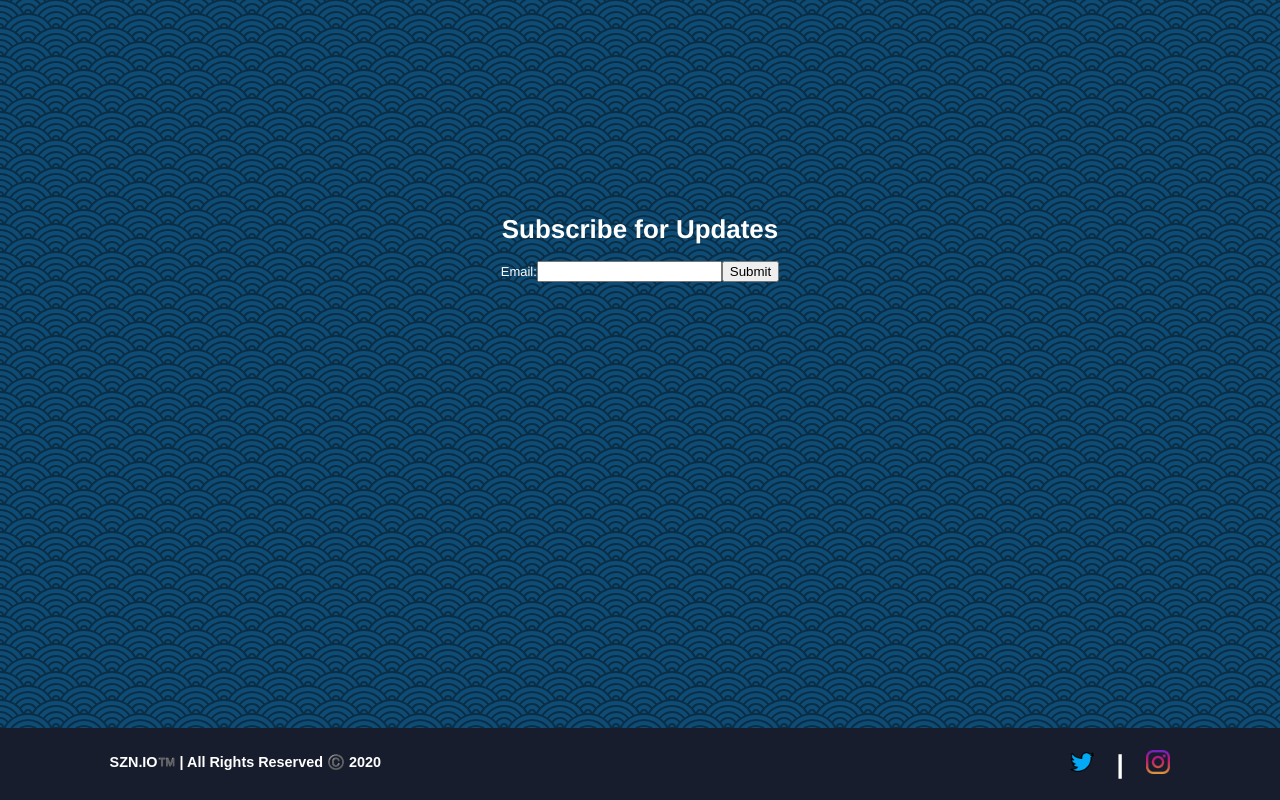
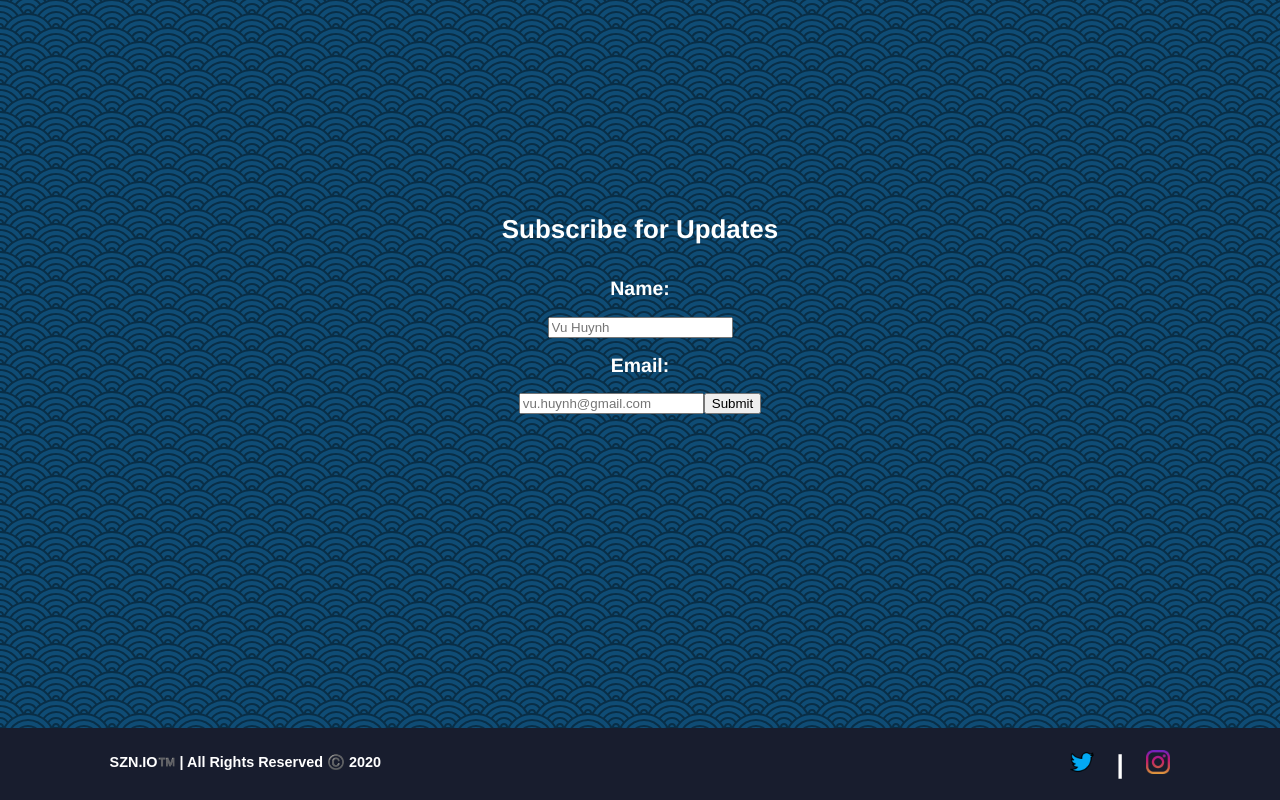
Before and after one commit to radicalkidd/mvp-landing-page, a React app: page / in a window 1280 px wide. Shown: the part 1527-2327 px from the top of the page. Built offline with nearby package versions, Linux system fonts and the light colour scheme; the HTML template or start-up script is replaced by a standard one.

Commit message:
Handle Multiple Inputs for Subscribe Component

```diff
--- a/client/src/components/Subscribe.jsx
+++ b/client/src/components/Subscribe.jsx
@@ -4,6 +4,7 @@ class Subscribe extends Component {
   constructor(props) {
     super(props);
     this.state = {
+      name: '',
       email: ''
     };
     this.handleChange = this.handleChange.bind(this);
@@ -11,7 +12,7 @@ class Subscribe extends Component {
   }
 
   handleChange(e) {
-    this.setState({value: e.target.value})
+    this.setState({ [e.target.name]: e.target.value });
   }
 
   handleSubmit(e) {
@@ -25,8 +26,12 @@ class Subscribe extends Component {
         <h1>Subscribe for Updates</h1>
         <form onSubmit={this.handleSubmit}>
           <label>
-            Email:
-            <input type="text" value={this.state.value} onChange={this.handleChange} />
+            <h2>Name: </h2>
+            <input name="fullName" type="text" onChange={this.handleChange} placeholder="Vu Huynh"/>
+          </label>
+          <label>
+            <h2>Email: </h2>
+            <input name="email" type="text" onChange={this.handleChange} placeholder="vu.huynh@gmail.com"/>
           </label>
             <button>Submit</button>
         </form>
```
Also changed, not shown: 1 other file (tests, documents, lock files or other folders).
